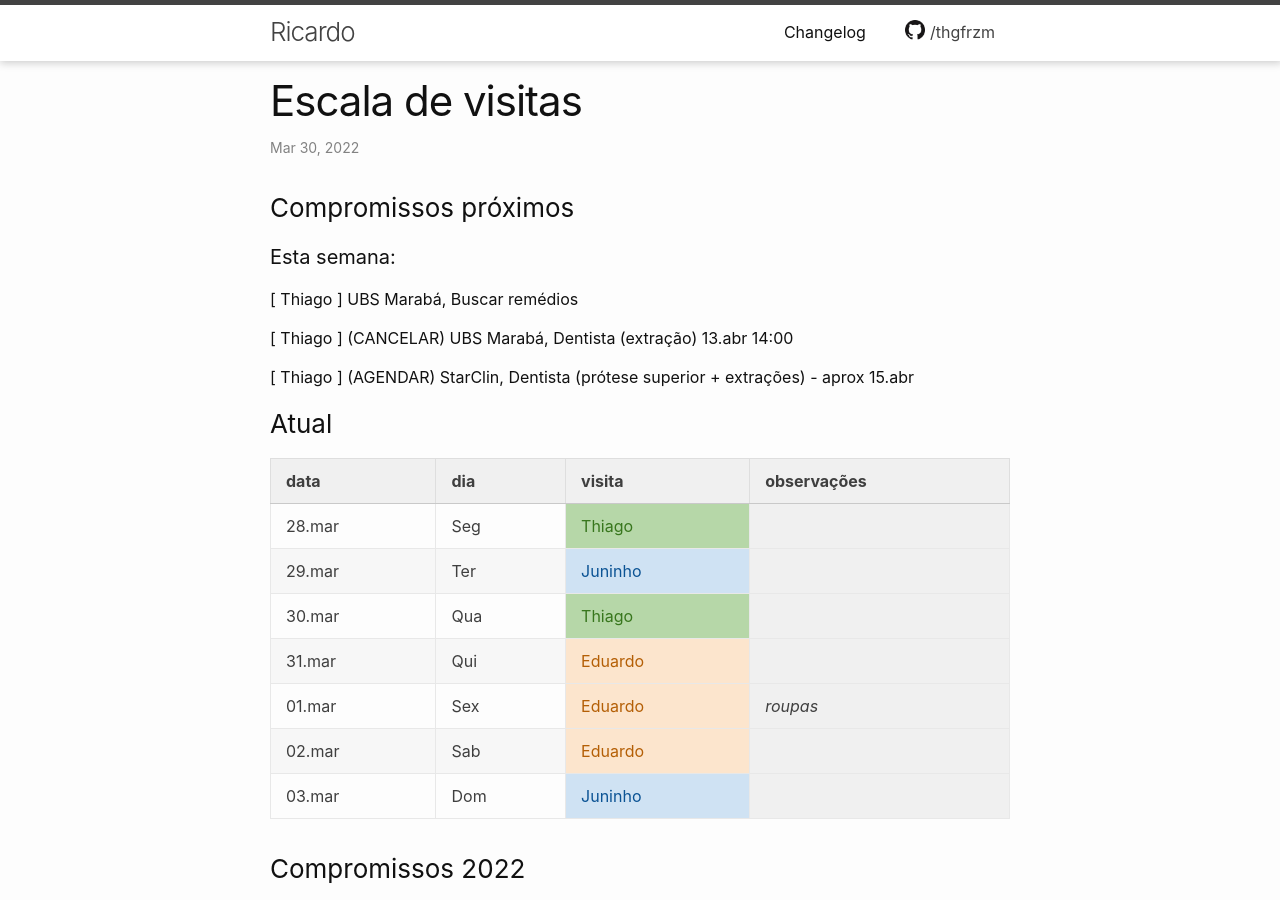
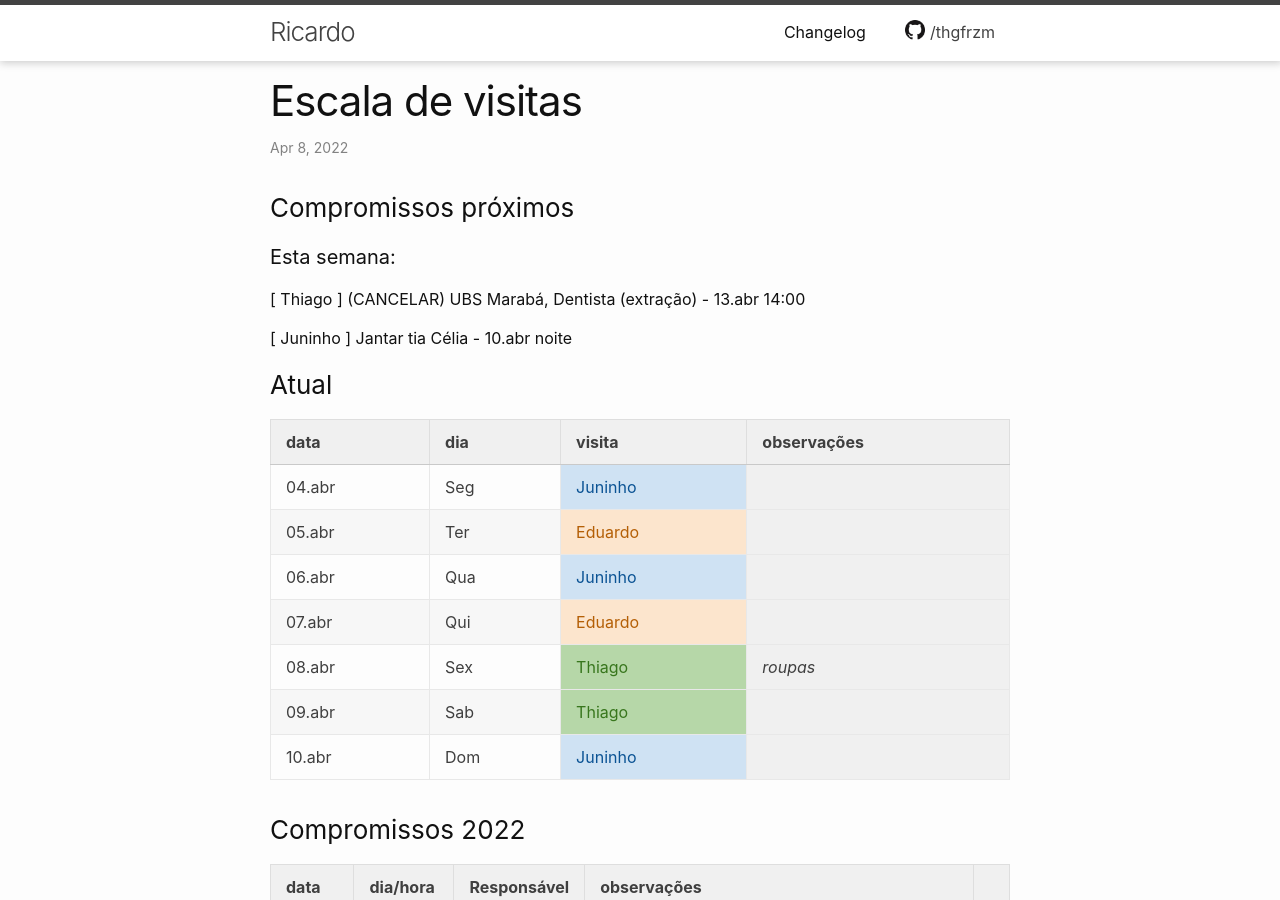
Before and after one commit to thgfrzm/ricardo, a Jekyll site: the page built from _posts/2018-12-13-escala-visitas.markdown, in a window 1280 px wide and 900 px high. Built offline with Jekyll 4.4.1, drawn with Linux system fonts in a browser that asks for light colours; some of the changed text lies outside the part shown.

Commit message:
Update 2018-12-13-escala-visitas.markdown

```diff
--- a/_posts/2018-12-13-escala-visitas.markdown
+++ b/_posts/2018-12-13-escala-visitas.markdown
@@ -1,7 +1,7 @@
 ---
 layout: post
 title:  "Escala de visitas"
-date:   2022-03-30 00:00:00 -0300
+date:   2022-04-08 00:00:00 -0300
 categories: agenda
 ---
 <!--
@@ -14,24 +14,22 @@ categories: agenda
 
 #### Esta semana:
 
-[ Thiago  ] UBS Marabá, Buscar remédios
+[ Thiago  ] (CANCELAR)  UBS Marabá, Dentista (extração) - 13.abr 14:00
 
-[ Thiago  ] (CANCELAR)  UBS Marabá, Dentista (extração) 13.abr 14:00
-
-[ Thiago  ] (AGENDAR)   StarClin, Dentista (prótese superior + extrações) - aprox 15.abr
+[ Juninho ] Jantar tia Célia - 10.abr noite
 
 
 ### Atual
 
 | data   | dia | visita  | observações |
 | ------ | --- | ------- | ----------- |
-| 28.mar | Seg | Thiago  |             |
-| 29.mar | Ter | Juninho |             |
-| 30.mar | Qua | Thiago  |             |
-| 31.mar | Qui | Eduardo |             |
-| 01.mar | Sex | Eduardo | _roupas_    |
-| 02.mar | Sab | Eduardo |             |
-| 03.mar | Dom | Juninho |             |
+| 04.abr | Seg | Juninho |             |
+| 05.abr | Ter | Eduardo |             |
+| 06.abr | Qua | Juninho |             |
+| 07.abr | Qui | Eduardo |             |
+| 08.abr | Sex | Thiago  | _roupas_    |
+| 09.abr | Sab | Thiago  |             |
+| 10.abr | Dom | Juninho |             |
 
 
 ### Compromissos 2022
@@ -54,7 +52,9 @@ categories: agenda
 | 01.abr | Sex --:-- | Thiago      | UBS Marabá, Buscar remédios                                                                                        |
 | 01.abr | Sex --:-- | Thiago      | (AGENDAR)   StarClin, Dentista (prótese + extrações)                                                               |
 | 01.abr | Sex --:-- | Thiago      | (CANCELAR)  UBS Marabá, Dentista (extração) 13.abr 14:00                                                           |  |
+| 10.abr | Dom --:-- | Juninho     | Jantar tia Célia                                                                                                   |
 | 27.abr | Qua 09:15 | ?           | UBS Marabá, Nutricionista                                                                                          |
+| 04.mai | ??? --:-- | Thiago      | UBS Marabá, Buscar remédios                                                                                        |
 | 31.out | ??? ??:?? | ?           | UBS Marabá, agendar consulta médica para SET (em março exames tiveram bons resultados, pressão arterial aceitável) |
 
 
@@ -1255,3 +1255,10 @@ categories: agenda
 | 25.mar    | Sex | Thiago      |                                                     |
 | 26.mar    | Sab | Thiago      |                                                     |
 | 27.mar    | Dom | Thiago      |                                                     |
+| 28.mar    | Seg | Thiago      |                                                     |
+| 29.mar    | Ter | Juninho     |                                                     |
+| 30.mar    | Qua | Thiago      |                                                     |
+| 31.mar    | Qui | Eduardo     |                                                     |
+| 01.abr    | Sex | Eduardo     | _roupas_                                            |
+| 02.abr    | Sab | Eduardo     |                                                     |
+| 03.abr    | Dom | Juninho     |                                                     |
```
